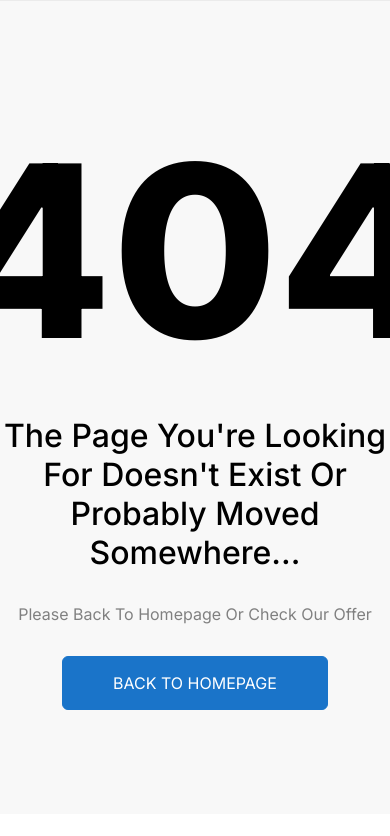
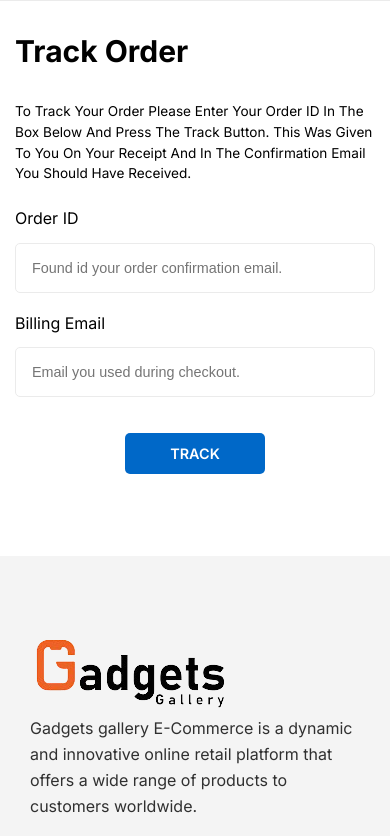
Before and after one commit to Adityo-dev/Gadget-gallery, a Next.js app: page /track-order in a window 390 px wide. Before the commit this address had no page. Shown: the top 836 px of the page. Built offline with nearby package versions, Linux system fonts and the light colour scheme.

Commit message:
trackOrder responsive [Done]

```diff
--- /dev/null
+++ b/src/app/track-order/page.js
@@ -0,0 +1,46 @@
+import DynamicButton from "@/components/button";
+import styles from "./trackOrder.module.css";
+
+const TrackOrder = () => {
+  return (
+    <main className={styles.allDataContainer}>
+      <div></div>
+      <section>
+        <h2 className={styles.trackOrder}>Track Order</h2>
+
+        <div className={styles.allInfoContainer}>
+          <p className={styles.infoSubTitle}>
+            To track your order please enter your Order ID in the box below and
+            press the Track button. This was given to you on your receipt and in
+            the confirmation email you should have received.
+          </p>
+
+          <div className={styles.inputFieldContainer}>
+            <div>
+              <p>order iD</p>
+              <input
+                className={styles.inputField}
+                type="text"
+                placeholder="Found id your order confirmation email."
+              />
+            </div>
+            <div>
+              <p>Billing email</p>
+              <input
+                className={styles.inputField}
+                type="text"
+                placeholder="Email you used during checkout."
+              />
+            </div>
+
+            <div className={styles.btn}>
+              <DynamicButton btnName={"Track"} btnUrl={""} />
+            </div>
+          </div>
+        </div>
+      </section>
+    </main>
+  );
+};
+
+export default TrackOrder;
--- /dev/null
+++ b/src/app/track-order/trackOrder.module.css
@@ -0,0 +1,96 @@
+.allDataContainer {
+  max-width: 1600px;
+  padding: 0 30px;
+  margin: 0 auto;
+}
+
+.trackOrder {
+  margin-top: 2rem;
+  font-size: 1.875rem;
+}
+
+.allInfoContainer {
+  width: 50%;
+  margin: 0 auto;
+  margin-top: 3rem;
+  text-transform: capitalize;
+}
+
+.infoSubTitle {
+  font-size: 0.9rem;
+  line-height: 1.5rem;
+}
+
+.inputFieldContainer {
+  display: flex;
+  flex-direction: column;
+  gap: 1.25rem;
+  margin-top: 2rem;
+}
+
+.inputField {
+  width: 100%;
+  padding: 1rem 1.25rem;
+  border-radius: 5px;
+  border: 1px solid #ebebeb;
+  outline: none;
+  transition: all 0.3s;
+  margin-top: 1rem;
+  font-size: 0.95rem;
+}
+
+.inputField:focus {
+  border: 1px solid #0068c8;
+}
+
+.btn {
+  display: flex;
+  justify-content: center;
+  margin: 1.5rem 0 5rem 0;
+}
+
+/* responsive css */
+
+@media screen and (max-width: 1000px) {
+  .trackOrder {
+    margin-top: 2rem;
+    font-size: 1.875rem;
+  }
+
+  .allInfoContainer {
+    width: 100%;
+    margin-top: 2rem;
+  }
+
+  .infoSubTitle {
+    font-size: 0.85rem;
+    line-height: 1.3rem;
+  }
+
+  .inputFieldContainer {
+    margin-top: 1.5rem;
+  }
+
+  .inputField {
+    padding: 1rem;
+    margin-top: 0.9rem;
+    font-size: 0.9rem;
+  }
+
+  .btn {
+    margin: 1rem 0 2rem 0;
+  }
+}
+
+@media screen and (max-width: 800px) {
+  .allDataContainer {
+    padding: 0 15px;
+  }
+}
+
+@media screen and (min-width: 1001px) and (max-width: 1500px) {
+  .allInfoContainer {
+    width: 70%;
+    margin-top: 2rem;
+  }
+}
--- a/src/modules/home/hero/heroSlider/heroSlider.module.css
+++ b/src/modules/home/hero/heroSlider/heroSlider.module.css
@@ -1,6 +1,6 @@
 .sliderDataContainer {
   max-width: 1530px;
-  height: 32rem;
+  height: 33rem;
   margin: 0 auto;
   display: flex;
   justify-content: space-between;
@@ -29,7 +29,7 @@
 }
 
 .title {
-  font-size: 3rem;
+  font-size: 3.3rem;
   font-weight: 800;
   letter-spacing: 1.5px;
   text-transform: capitalize;
--- a/src/shared/navigationBar/navigationBar.js
+++ b/src/shared/navigationBar/navigationBar.js
@@ -31,11 +31,11 @@ const navData = [
       language: ["english", "bangla"],
       typeOfMoney: ["BDT", "USD", "EUR"],
       navCategoryList: [
-        { name: "flash sale", pathName: "" },
-        { name: "track order", pathName: "" },
-        { name: "about", pathName: "" },
-        { name: "contact", pathName: "" },
-        { name: "blog", pathName: "" },
+        { name: "flash sale", pathName: "/flash-sale" },
+        { name: "track order", pathName: "/track-order" },
+        { name: "about", pathName: "/about" },
+        { name: "contact", pathName: "/contact" },
+        { name: "blog", pathName: "/blog" },
       ],
     },
 
```
